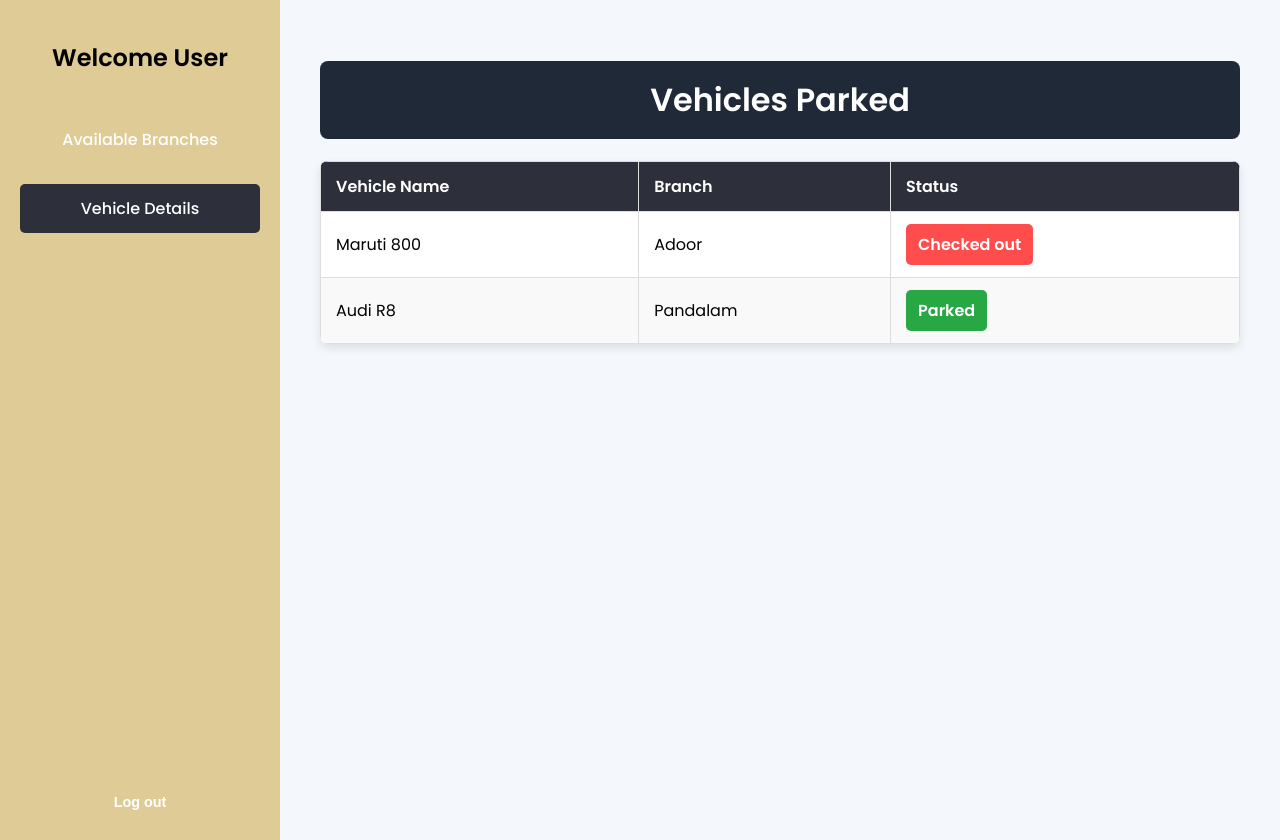
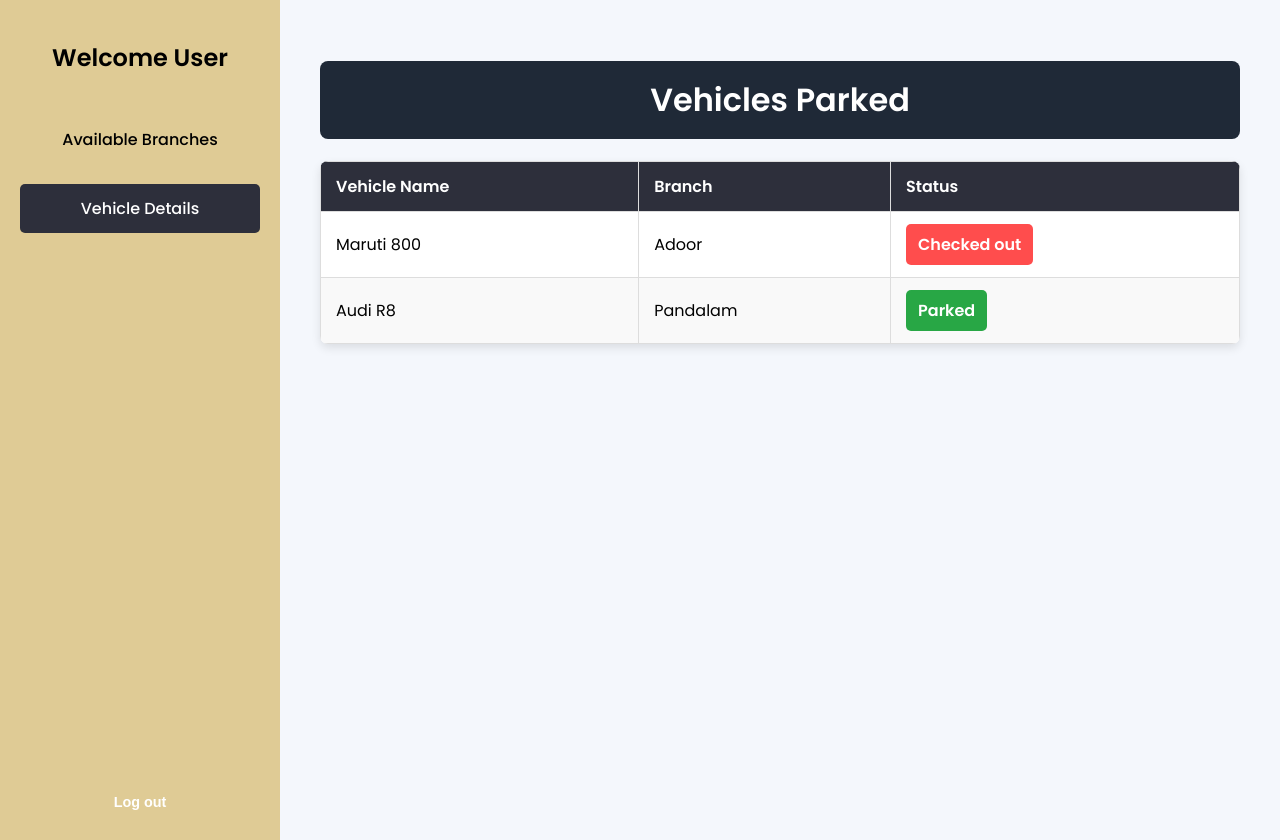
Before and after one commit to Rizzy-2005/Vehicle-Parking-system, a plain HTML site: page vehicle_details.html in a window 1280 px wide. Drawn offline with Linux system fonts and the light colour scheme.

Commit message:
Small color change

```diff
--- a/vehicle_details.html
+++ b/vehicle_details.html
@@ -161,7 +161,7 @@
   <!-- Sidebar -->
   <div class="sidebar">
     <h2>Welcome User</h2>
-    <a href="available_branches.html">Available Branches</a>
+    <a href="available_branches.html" style="color: black;">Available Branches</a>
     <a href="#" class="active">Vehicle Details</a>
     <button class="logout-btn">Log out</button>
   </div>
```
Also changed, not shown: available_branches.html (+1 -1 lines).
